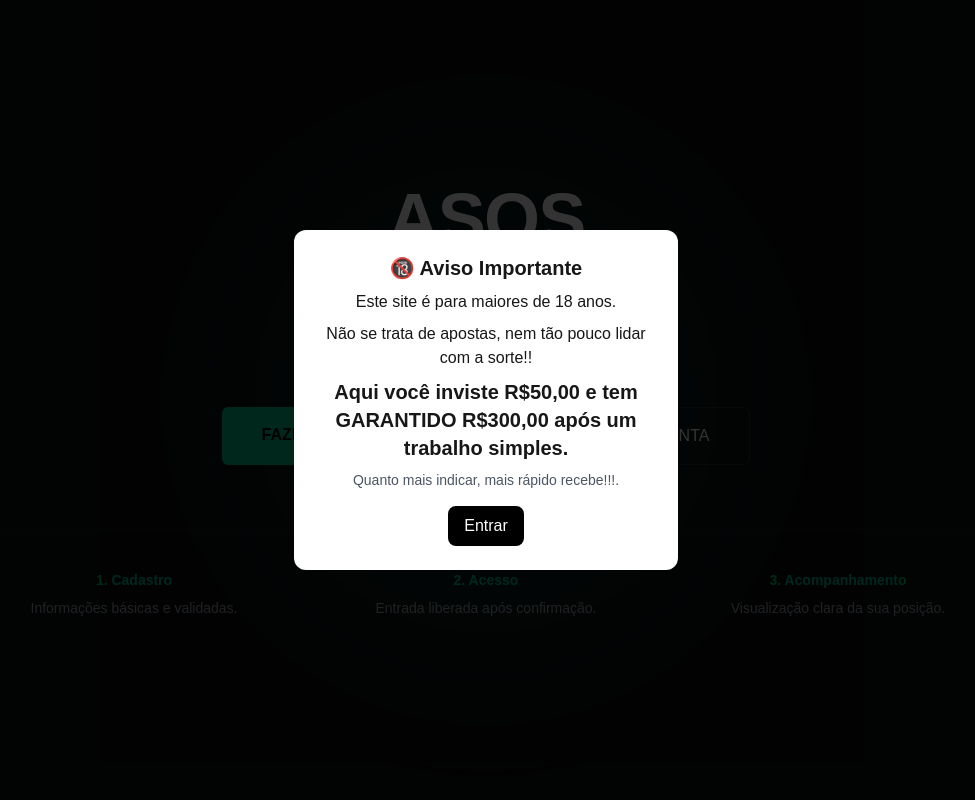
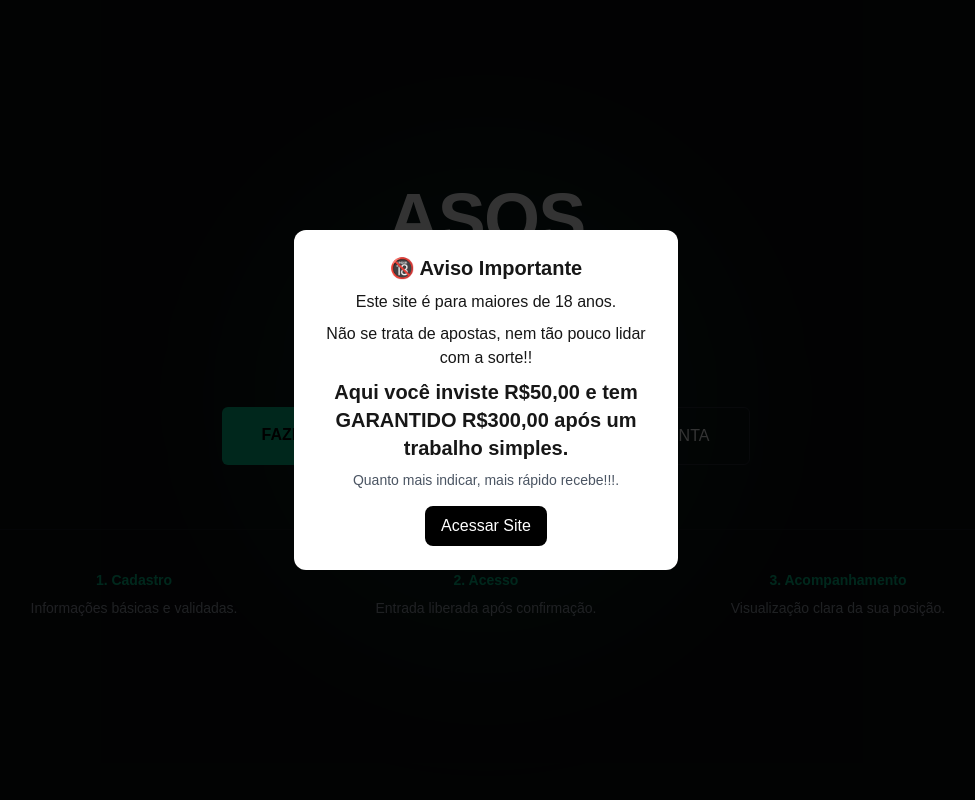
Before and after one commit to asosonlinenet-commits/asosyou, a Next.js app: page / in a window 1280 px wide. Shown: the top 800 px of the page, without its empty margins (154-1129 px from the left). Built offline with nearby package versions, Linux system fonts and the light colour scheme.

Commit message:
fix: disable no-explicit-any in asaas api routes

```diff
--- a/app/components/Popup.tsx
+++ b/app/components/Popup.tsx
@@ -34,7 +34,7 @@
           onClick={fechar}
           className="bg-black text-white px-4 py-2 rounded-lg"
         >
-          Entrar
+          Acessar Site
         </button>
       </div>
     </div>
```
